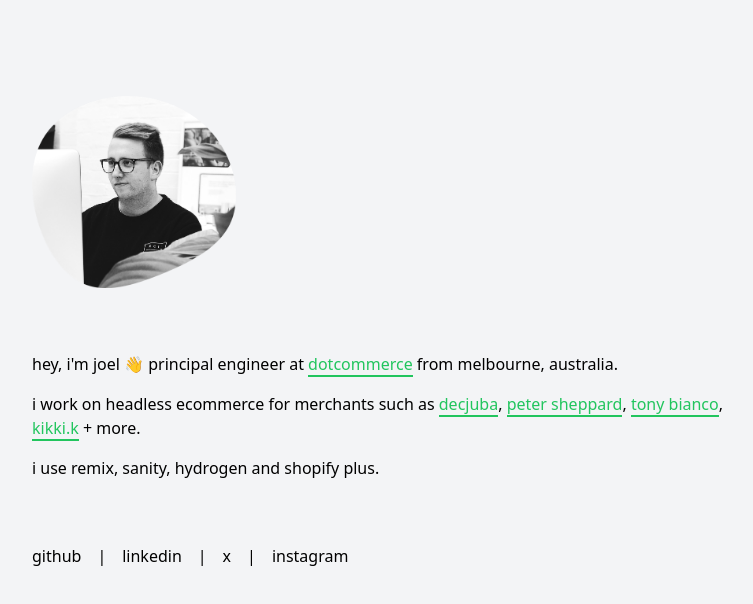
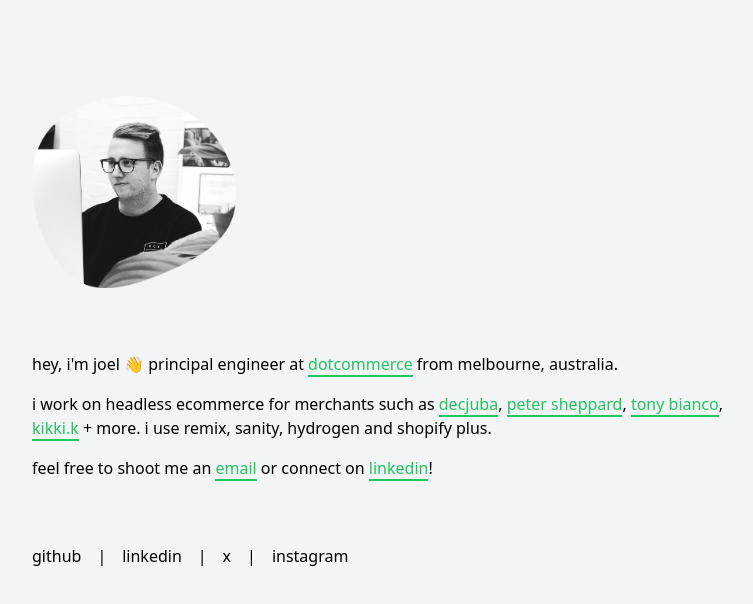
Before and after one commit to joelkrause/jkrs.dev, an Astro site: page / in a window 1280 px wide. Shown: the whole page, without its empty margins (64-817 px from the left). Built offline with nearby package versions, Linux system fonts and the light colour scheme; Astro itself is replaced by a stand-in of ours.

Commit message:
updated bio

```diff
--- a/src/pages/index.astro
+++ b/src/pages/index.astro
@@ -16,8 +16,8 @@
 			<div class="flex flex-col gap-4 p-8 md:p-24">
 				<Image src={joelImage} alt="joel sitting at a desk." class="w-fit h-48 mb-8 md:mb-12" />
 				<p>hey, i'm joel 👋 principal engineer at <a class="border-b-2 text-green-500 border-green-500" href="https://dotcommerce.com.au" target="_blank">dotcommerce</a> from melbourne, australia.</p>
-				<p>i work on headless ecommerce for merchants such as <a href="https://decjuba.com.au" target="_blank">decjuba</a>, <a href="https://www.petersheppard.com.au" target="_blank">peter sheppard</a>, <a href="https://tonybianco.com" target="_blank">tony bianco</a>, <a href="https://kikki-k.com" target="_blank">kikki.k</a> + more.</p>
-				<p>i use remix, sanity, hydrogen and shopify plus.</p>
+				<p>i work on headless ecommerce for merchants such as <a href="https://decjuba.com.au" target="_blank">decjuba</a>, <a href="https://www.petersheppard.com.au" target="_blank">peter sheppard</a>, <a href="https://tonybianco.com" target="_blank">tony bianco</a>, <a href="https://kikki-k.com" target="_blank">kikki.k</a> + more. i use remix, sanity, hydrogen and shopify plus.</p>
+				<p>feel free to shoot me an <a href="mailto:hey@jkrs.dev" target="_blank">email</a> or connect on <a href="https://www.linkedin.com/in/jkrs/" target="_blank">linkedin</a>!</p>
 				<ul class="mt-12 flex gap-4">
 					<li><a href="https://github.com/joelkrause" target="_blank" class="social">github</a></li>
 					<li>|</li>
```
